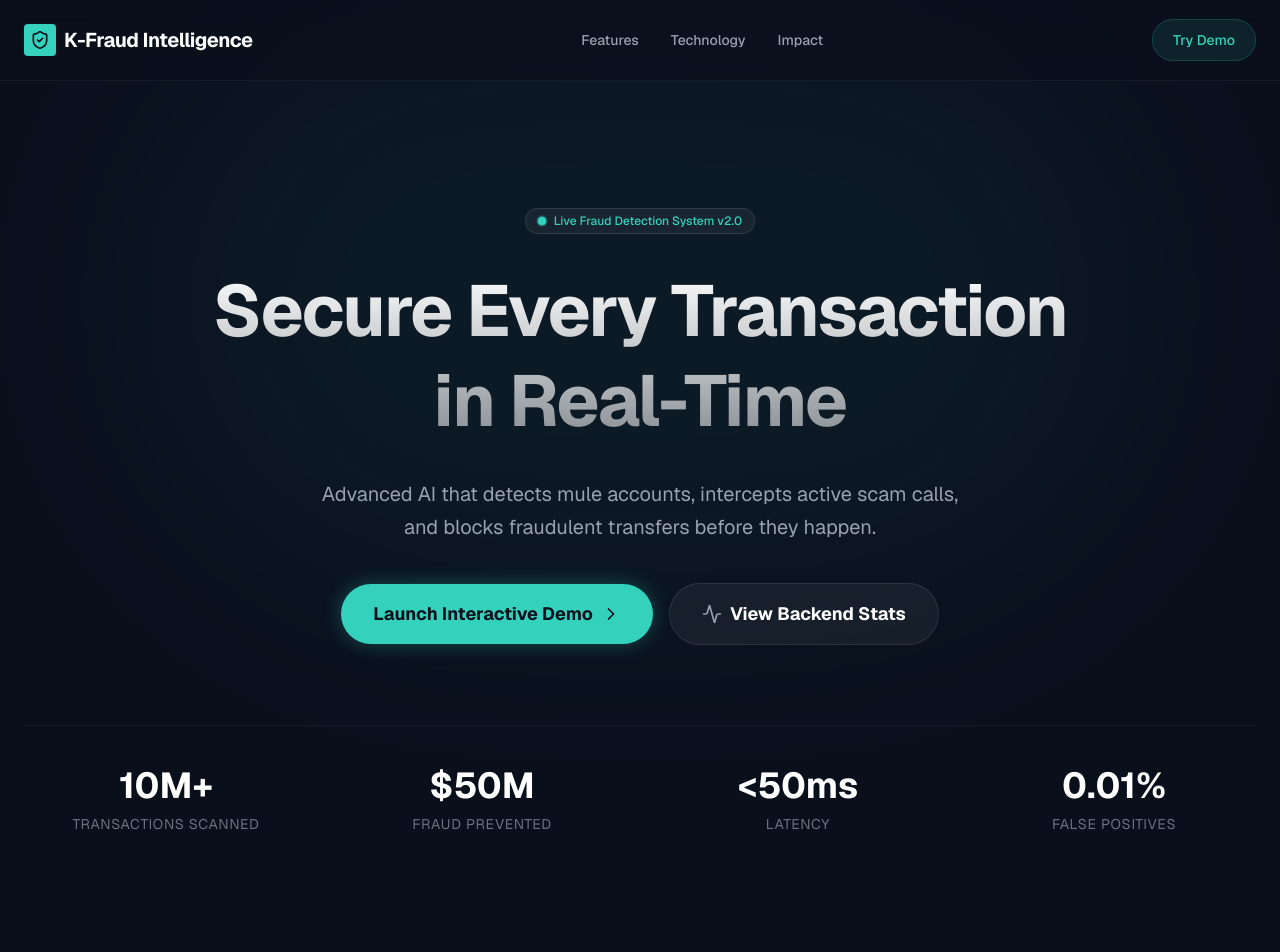
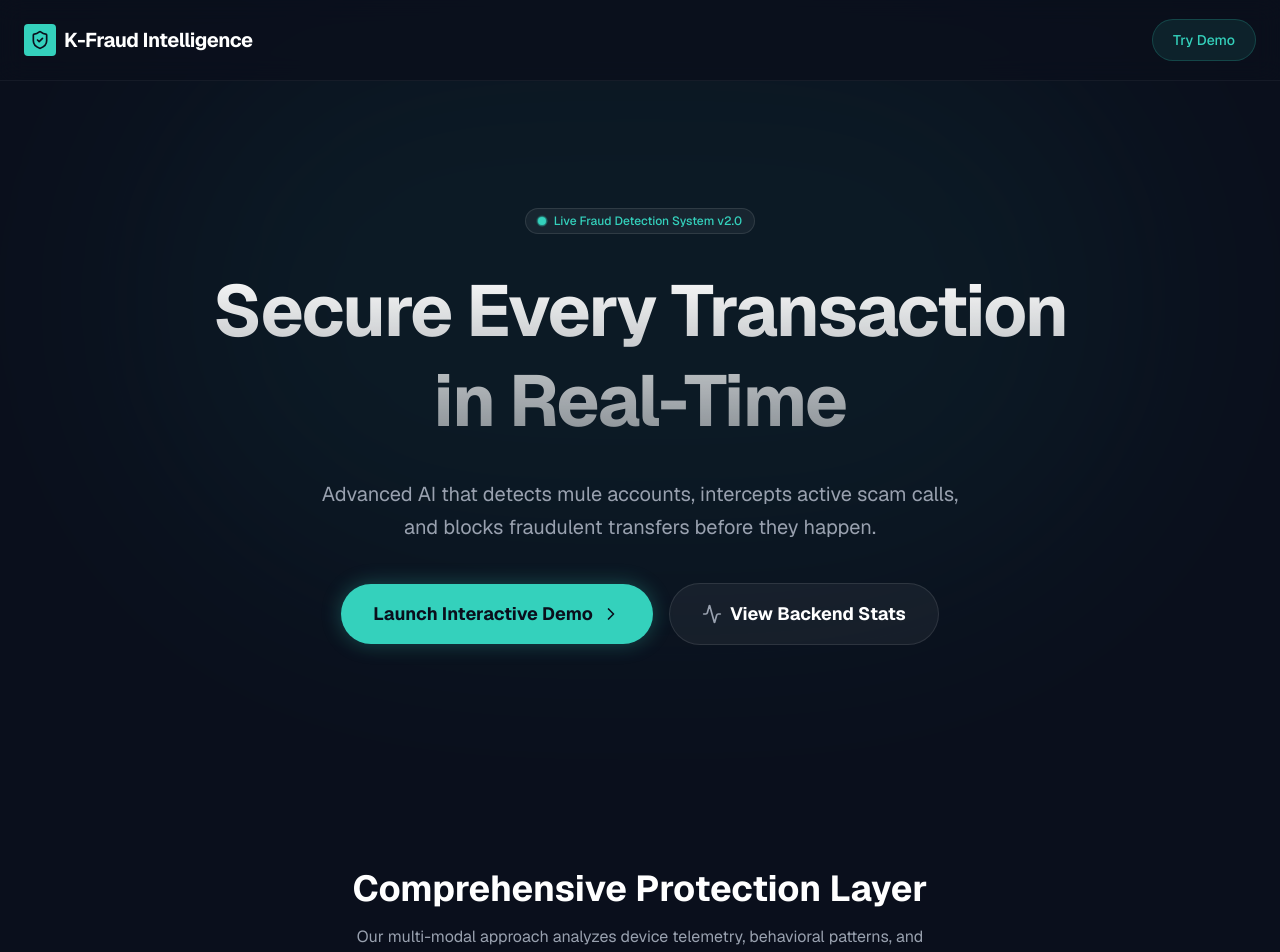
Before and after one commit to sorawiss/kbtg-hackathon, a Next.js app: page /landingpage in a window 1280 px wide. Shown: the top 952 px of the page. Built offline with nearby package versions, Linux system fonts and the light colour scheme.

Commit message:
Feat : refine the landing page

```diff
--- a/app/landingpage/page.tsx
+++ b/app/landingpage/page.tsx
@@ -16,11 +16,11 @@ export default function LandingPage() {
                         </div>
                         <span className="font-bold text-xl tracking-tight">K-Fraud Intelligence</span>
                     </div>
-                    <div className="hidden md:flex items-center gap-8 text-sm font-medium text-gray-400">
+                    {/* <div className="hidden md:flex items-center gap-8 text-sm font-medium text-gray-400">
                         <a href="#features" className="hover:text-[#34d1bc] transition">Features</a>
                         <a href="#technology" className="hover:text-[#34d1bc] transition">Technology</a>
                         <a href="#impact" className="hover:text-[#34d1bc] transition">Impact</a>
-                    </div>
+                    </div> */}
                     <Link href="/transfer" className="px-5 py-2.5 bg-[#34d1bc]/10 text-[#34d1bc] border border-[#34d1bc]/20 rounded-full font-medium text-sm hover:bg-[#34d1bc] hover:text-[#0a0f1c] transition-all duration-300">
                         Try Demo
                     </Link>
@@ -62,12 +62,12 @@ export default function LandingPage() {
                     </div>
 
                     {/* Stats */}
-                    <div className="mt-20 border-t border-white/5 pt-10 grid grid-cols-2 md:grid-cols-4 gap-8">
+                    {/* <div className="mt-20 border-t border-white/5 pt-10 grid grid-cols-2 md:grid-cols-4 gap-8">
                         <Stat label="Transactions Scanned" value="10M+" />
                         <Stat label="Fraud Prevented" value="$50M" />
                         <Stat label="Latency" value="<50ms" />
                         <Stat label="False Positives" value="0.01%" />
-                    </div>
+                    </div> */}
                 </div>
             </section>
 
```
